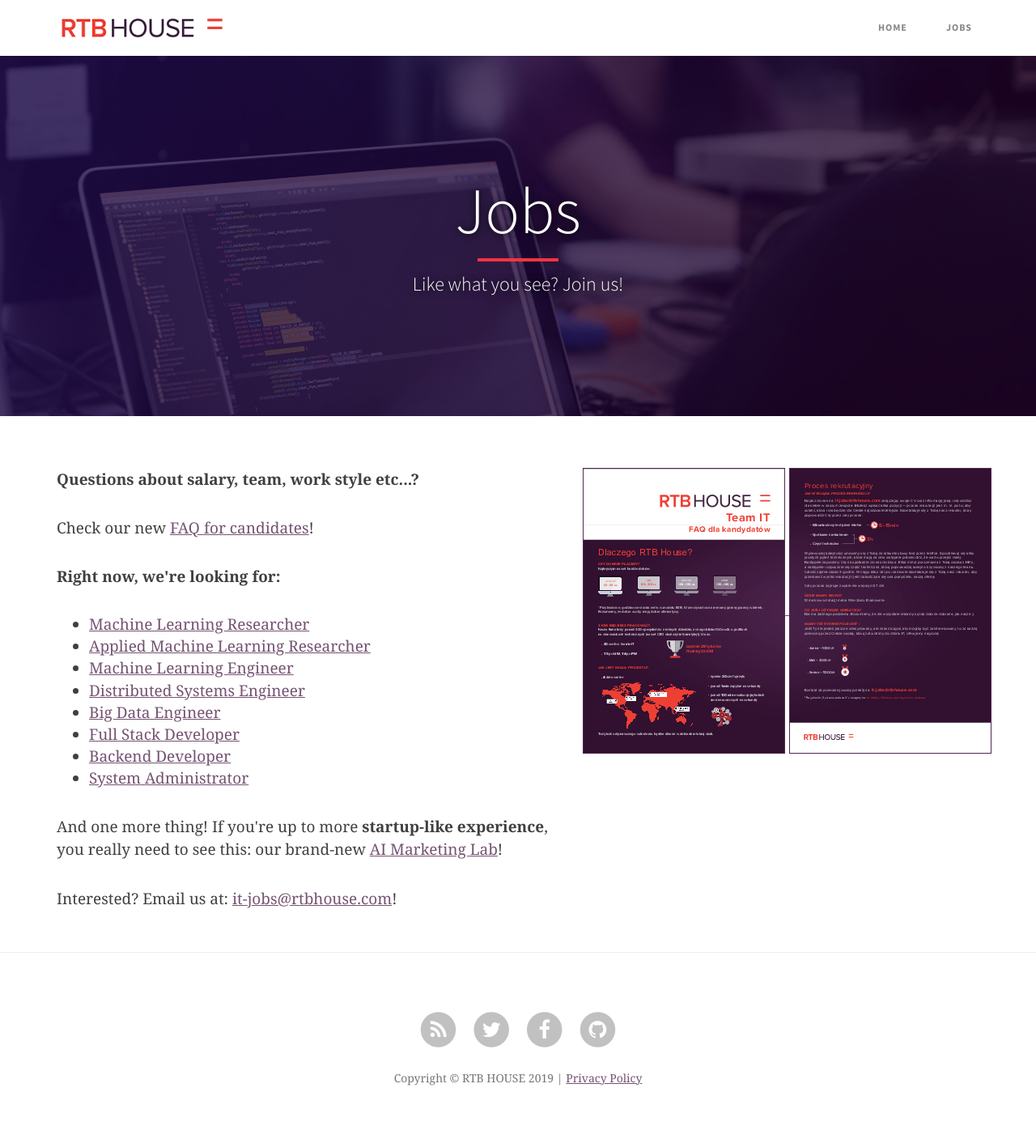
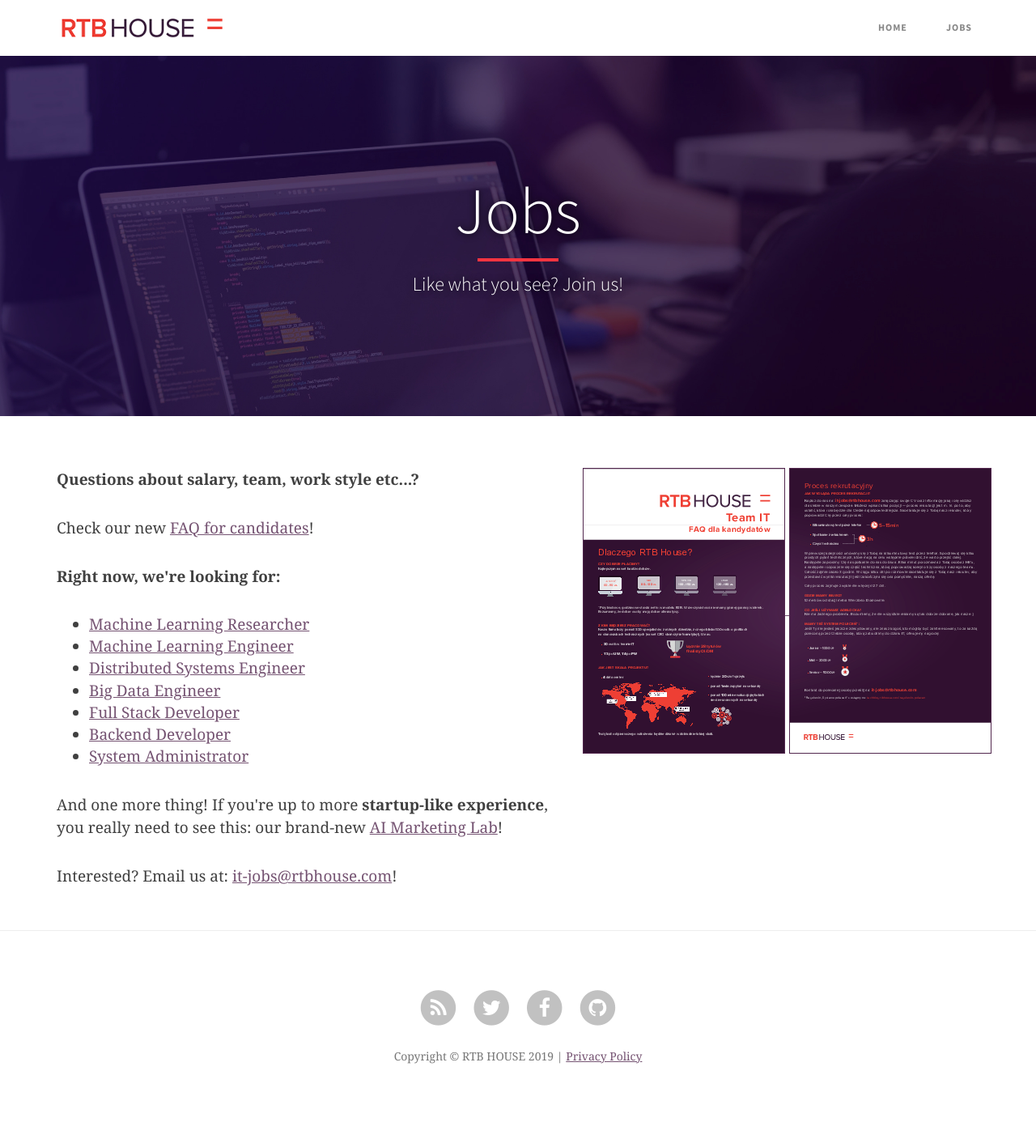
Before and after one commit to RTBHOUSE/techblog, a Jekyll site: the page built from jobs.html, in a window 1280 px wide. Shown: the whole page at 81% size. Built offline with Jekyll 4.4.1, drawn with Linux system fonts in a browser that asks for light colours; nearby versions of some CDN libraries; comment, search, counter and statistics services are not loaded; after the commit the page ends 1380 px from its top, so only the background shows below that.

Commit message:
Update MLE description, remove AMLR

```diff
--- a/jobs.html
+++ b/jobs.html
@@ -37,7 +37,6 @@ Check our new <a href="/files/FAQ.pdf" class="rtbtrack" target="_blank">FAQ for
 
 <ul>
   <li><a href="/files/machine-learning-researcher.pdf" class="rtbtrack" target="_blank">Machine Learning Researcher</a>
-  <li><a href="/files/applied-machine-learning-researcher.pdf" class="rtbtrack" target="_blank">Applied Machine Learning Researcher</a>
   <li><a href="/files/machine-learning-engineer.pdf" class="rtbtrack" target="_blank">Machine Learning Engineer</a>
   <li><a href="/files/distributed-systems-engineer.pdf" class="rtbtrack" target="_blank">Distributed Systems Engineer</a>
   <li><a href="/files/big-data-engineer.pdf" class="rtbtrack" target="_blank">Big Data Engineer</a>
```
Also changed, not shown: 2 other files.
